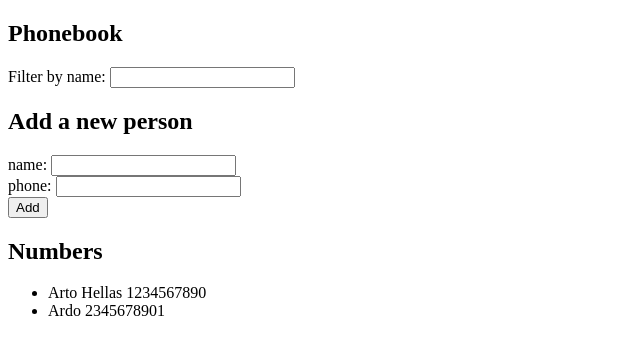
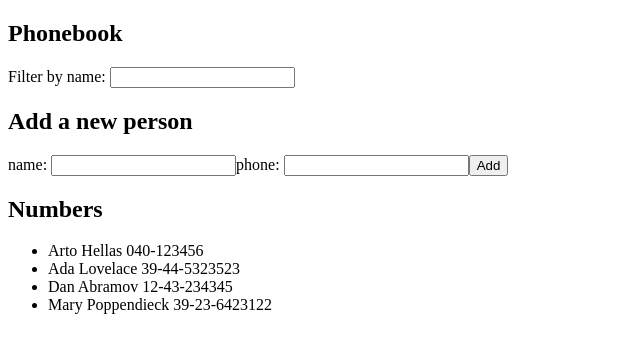
Before and after one commit to CoreBIack/Full-Stack-Practice, a React (Vite) app in the folder workspace/: page / in a window 1280 px wide. Shown: the top 354 px of the page, without its empty margins (0-640 px from the left). Built offline with nearby package versions, Linux system fonts and the light colour scheme.

Commit message:
filter done & small components are managed

```diff
--- /dev/null
+++ b/workspace/components/Filter.jsx
@@ -0,0 +1,6 @@
+const Filter =({filter, onChange})=>{
+  return <>
+    Filter by name: <input filter={filter} onChange={onChange}/>
+  </>
+}
+export default Filter
--- /dev/null
+++ b/workspace/components/Name.jsx
@@ -0,0 +1,6 @@
+const Name =({name, onChange})=>{
+  return <>
+    name: <input name={name} onChange={onChange}/>
+  </>
+}
+export default Name
--- /dev/null
+++ b/workspace/components/Person.jsx
@@ -0,0 +1,4 @@
+const Person =({name, number})=>{
+  return <li>{name} {number}</li>
+}
+export default Person
--- /dev/null
+++ b/workspace/components/Phone.jsx
@@ -0,0 +1,6 @@
+const Phone =({number, onChange})=>{
+  return <>
+    phone: <input number={number} onChange={onChange}/>
+  </>
+}
+export default Phone
--- a/workspace/src/App.jsx
+++ b/workspace/src/App.jsx
@@ -1,19 +1,22 @@
+import { use } from "react"
 import {useState} from "react"
+import Person from "../components/Person"
+import Name from "../components/Name"
+import Phone from "../components/Phone"
+import Filter from "../components/Filter"
 
 const App=()=>{
   const [persons, setPersons] = useState([
-    {
-      name:"Arto Hellas",
-      phone:1234567890
-    },
-    {
-      name:"Ardo",
-      phone:2345678901
-    }
+    { name: 'Arto Hellas', number: '040-123456', id: 1 },
+    { name: 'Ada Lovelace', number: '39-44-5323523', id: 2 },
+    { name: 'Dan Abramov', number: '12-43-234345', id: 3 },
+    { name: 'Mary Poppendieck', number: '39-23-6423122', id: 4 }
   ])
   const [newName, setNewName] = useState("")
   const [newPhone, setNewPhone] = useState("")
   const [filter, setFilter] = useState("")
+
+  const display =  persons.filter((person)=>person.name.substring(0, filter.length).toLowerCase() === filter)
 
   const handleNameInputChange=(event)=>{
     setNewName(event.target.value)
@@ -21,6 +24,11 @@ const App=()=>{
   const handlePhoneInputChange=(event)=>{
     setNewPhone(event.target.value)
   }
+  const handleFilterInputChange=(event)=>{
+    setFilter(event.target.value)
+  }
+
+
   const addPerson=(event)=>{
     event.preventDefault()
     let userFlag = false
@@ -33,28 +41,26 @@ const App=()=>{
     if(userFlag){
       alert(`${newName} already in phonebook`)
     }else{
-      setPersons(persons.concat({name:newName, phone:newPhone}))
+      setPersons(persons.concat({name:newName, phone:newPhone, id:persons.length + 1}))
     }
     setNewName("")
     setNewPhone("")
   }
-  const handleFilterInputChange=(event)=>{
-    setFilter(event.target.value)
-  }
+
   return <>
     <h2>Phonebook</h2>
-    Filter by name: <input value={filter} onChange={handleFilterInputChange}/>
+    <Filter filter={filter}  onChange={handleFilterInputChange}/>
     <h2>Add a new person</h2>
     <form onSubmit={addPerson}>
-      <div>name: <input  value={newName} onChange={handleNameInputChange}/></div>
-      <div>phone: <input  value={newPhone} onChange={handlePhoneInputChange}/></div>
+      <Name name={newName} onChange={handleNameInputChange}/>
+      <Phone number={newPhone} onChange={handlePhoneInputChange}/>
       <button type="submit">
         Add
       </button>
     </form>
     <h2>Numbers</h2>
     <ul>
-      {persons.map((person)=><li key={person.name}>{person.name} {person.phone}</li>)}
+      {display.map((person)=><Person key={person.id} name={person.name} number={person.number}/>)}
     </ul>
   </>
 }
```
Also changed, not shown: 1 other file (tests, documents, lock files or other folders).
